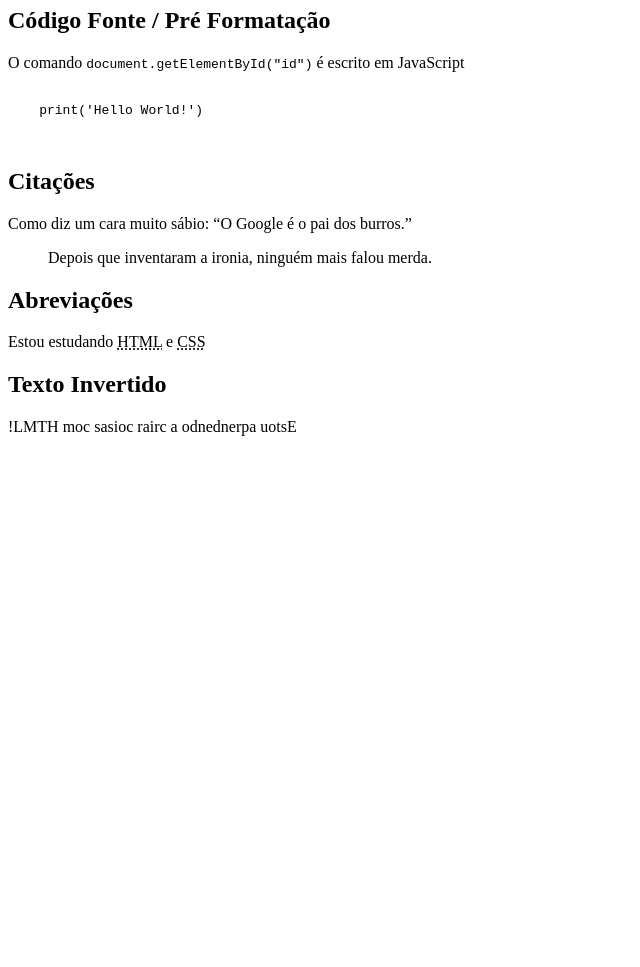
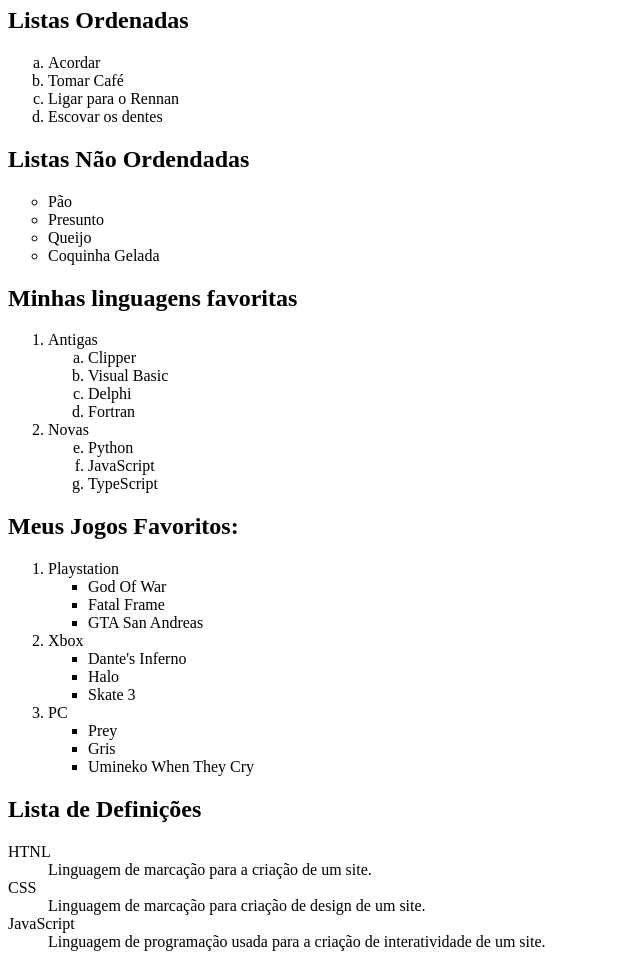
Before and after one commit to victorblino/html-e-css-curso-em-video, a plain HTML site: page Módulo 1/Exercício 9/index.html in a window 1280 px wide. Shown: the part 73-1040 px from the top of the page, without its empty margins (0-640 px from the left). Before the commit the page ends 800 px from the top, so only its background shows below. Drawn offline with Linux system fonts and the light colour scheme.

Commit message:
Exercício 8B corrigido + Exercício 9 feito.

```diff
--- a/Módulo 1/Exercício 9/index.html
+++ b/Módulo 1/Exercício 9/index.html
@@ -4,25 +4,75 @@
     <meta charset="UTF-8">
     <meta http-equiv="X-UA-Compatible" content="IE=edge">
     <meta name="viewport" content="width=device-width, initial-scale=1.0">
-    <title>Outras Formatações</title>
+    <title>Listas</title>
 </head>
 <body>
-    <h1>Outras formatações</h1>
-    <h2>Código Fonte / Pré Formatação </h2>
-    <p>O comando <code>document.getElementById("id")</code> é escrito em JavaScript</p>
-    <pre>
-        <code>
-    print('Hello World!')
-        </code>
-    </pre>
-    <h2>Citações</h2>
-    <p>Como diz um cara muito sábio: <q>O Google é o pai dos burros.</q></p>
-    <blockquote cite="Riza">
-        Depois que inventaram a ironia, ninguém mais falou merda.
-    </blockquote>
-    <h2>Abreviações</h2>
-    <p>Estou estudando <abbr title="HyperText Markup Language">HTML</abbr> e <abbr title="Cascading Style Sheets">CSS</abbr></p>
-    <h2>Texto Invertido</h2>
-    <p><bdo dir="rtl">Estou aprendendo a criar coisas com HTML!</bdo></p>
+    <h1>Trabalhando com listas</h1>
+
+    <h2>Listas Ordenadas</h2>
+    <ol type="a">
+        <li>Acordar</li>
+        <li>Tomar Café</li>
+        <li>Ligar para o Rennan</li>
+        <li>Escovar os dentes</li>
+    </ol>
+
+    <h2>Listas Não Ordendadas</h2>
+    <ul type="circle">
+        <li>Pão</li>
+        <li>Presunto</li>
+        <li>Queijo</li>
+        <li>Coquinha Gelada</li>
+    </ul>
+
+    <h2>Minhas linguagens favoritas</h2>
+    <ol type="1">
+        <li>Antigas</li>
+        <ol type="a">
+            <li>Clipper</li>
+            <li>Visual Basic</li>
+            <li>Delphi</li>
+            <li>Fortran</li>
+            <!-- Dessas eu só conheço a Virtual Basic -->
+        </ol>
+        <li>Novas</li>
+        <ol type="a" start="5">
+            <li>Python</li>
+            <li>JavaScript</li>
+            <li>TypeScript</li>
+        </ol>
+    </ol>
+
+    <h2>Meus Jogos Favoritos:</h2>
+    <ol>
+        <li>Playstation</li>
+        <ul type="square">
+            <li>God Of War</li>
+            <li>Fatal Frame</li>
+            <li>GTA San Andreas</li>
+        </ul>
+        <li>Xbox</li>
+        <ul type="square">
+            <li>Dante's Inferno</li>
+            <li>Halo</li>
+            <li>Skate 3</li>
+        </ul>
+        <li>PC</li>
+        <ul type="square">
+            <li>Prey</li>
+            <li>Gris</li>
+            <li>Umineko When They Cry</li>
+        </ul>
+    </ol>
+
+    <h2>Lista de Definições</h2>
+    <dl>
+        <dt>HTNL</dt>
+        <dd>Linguagem de marcação para a criação de um site.</dd>
+        <dt>CSS</dt>
+        <dd>Linguagem de marcação para criação de design de um site.</dd>
+        <dt>JavaScript</dt>
+        <dd>Linguagem de programação usada para a criação de interatividade de um site.</dd>
+    </dl>
 </body>
 </html>
```
Also changed, not shown: Módulo 1/Exercício 8B/index.html (added, +28 -0 lines).
